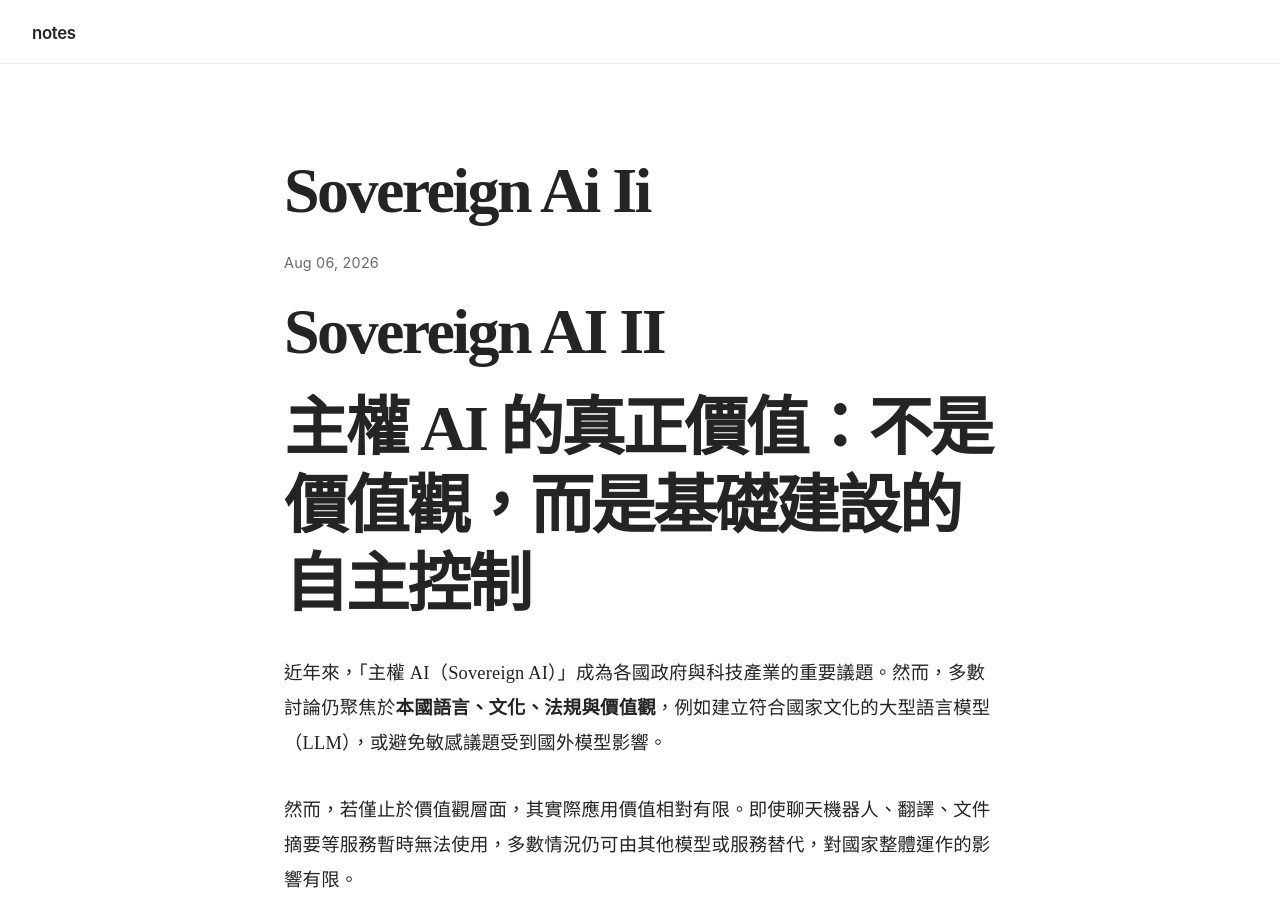
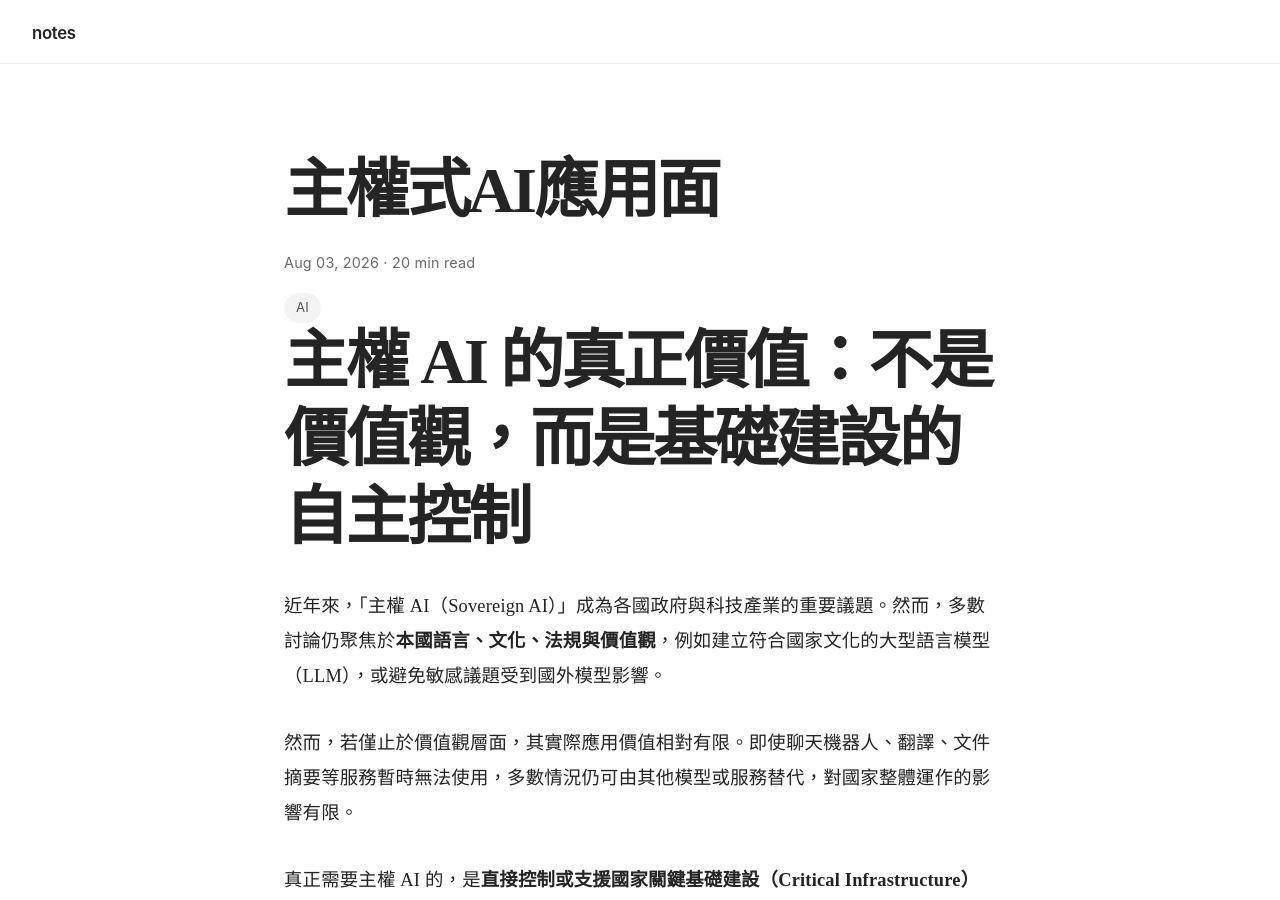
Before and after one commit to linjose/notes, a Jekyll site: the page built from _posts/2026-08-06-Sovereign-AI-II.md, in a window 1280 px wide and 900 px high. Built offline with Jekyll 4.4.1, drawn with Linux system fonts in a browser that asks for light colours; our own code applies the rules of GitHub Pages for plain Markdown files.

Commit message:
Update 2026-08-06-Sovereign-AI-II.md

```diff
--- a/_posts/2026-08-06-Sovereign-AI-II.md
+++ b/_posts/2026-08-06-Sovereign-AI-II.md
@@ -1,4 +1,11 @@
-# Sovereign AI II
+---
+layout: post
+title: 主權式AI應用面
+date: 2026-08-03
+reading_time: 20 min read
+tags: [AI]
+excerpt:
+---
 
 # 主權 AI 的真正價值：不是價值觀，而是基礎建設的自主控制
 
```
